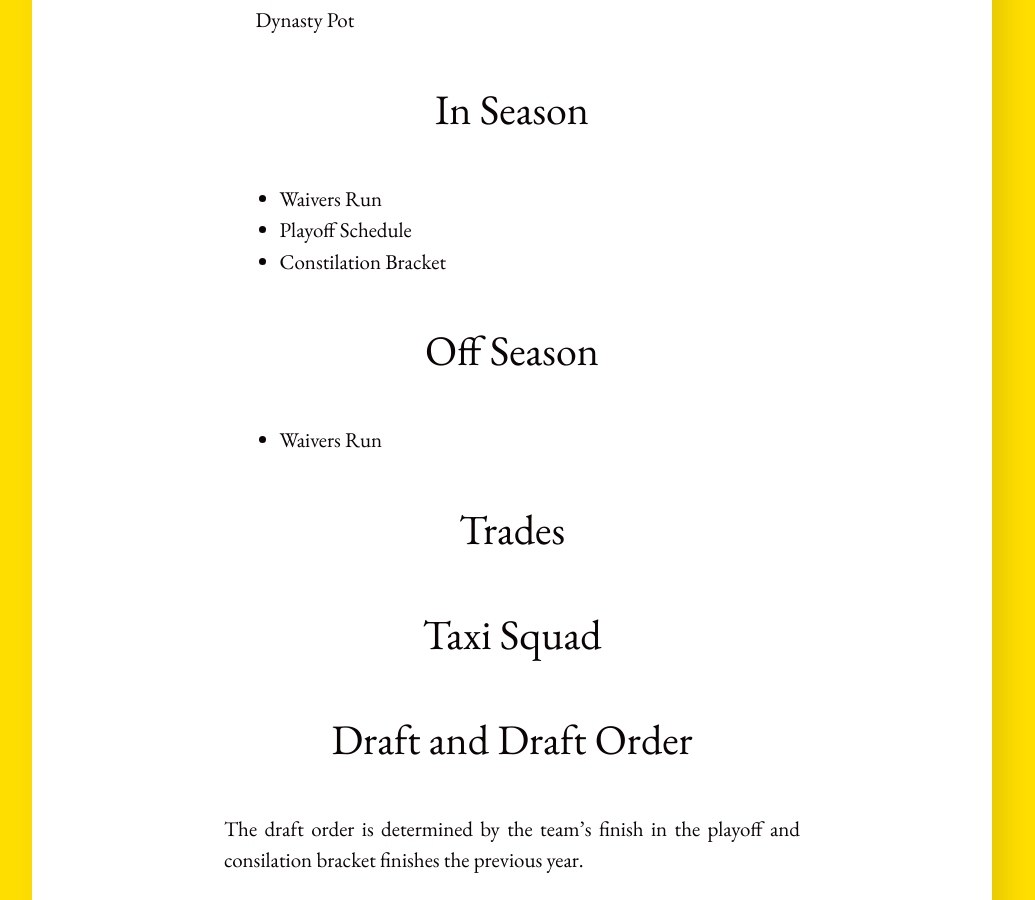
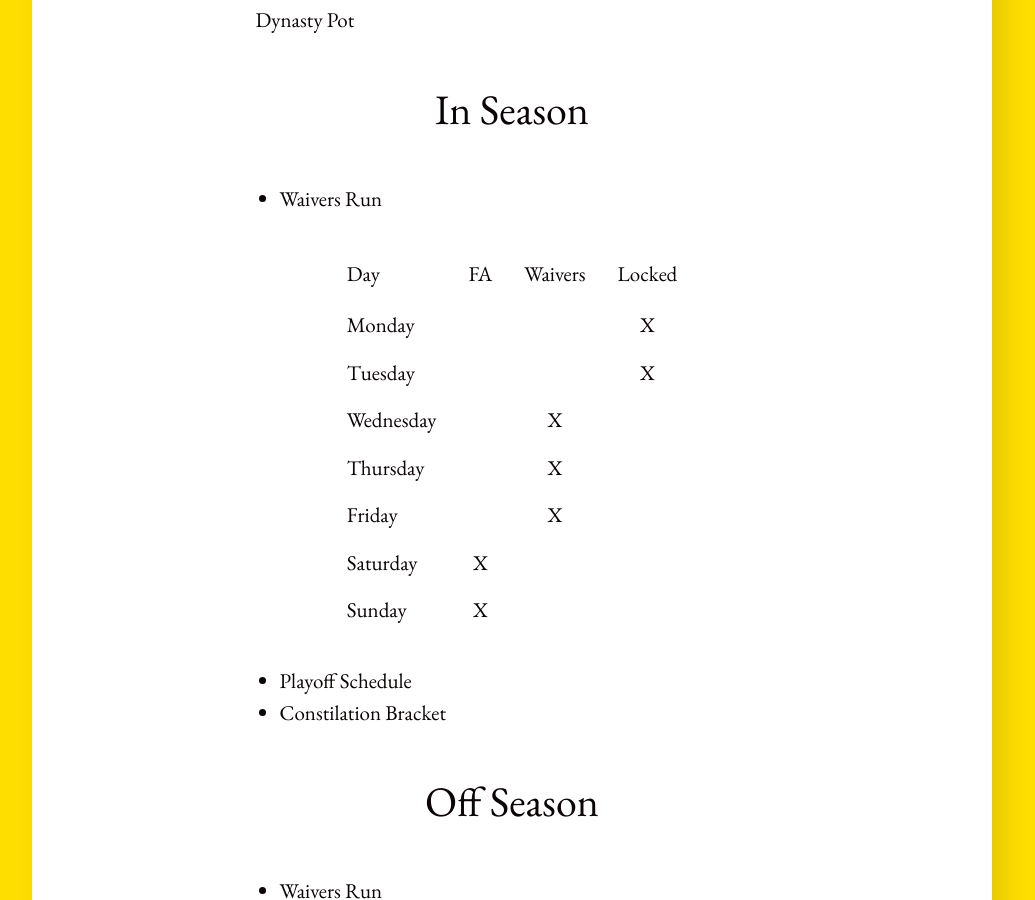
Before and after one commit to swoicik/fantasyfootball, a Jekyll site: the page built from index.md, in a window 1280 px wide and 900 px high, scrolled down 916 px. Shown: the whole window, without its empty margins (128-1163 px from the left). Built offline with Jekyll 4.4.1, drawn with Linux system fonts in a browser that asks for light colours.

Commit message:
Update index.md

```diff
--- a/index.md
+++ b/index.md
@@ -14,6 +14,17 @@
 
 ## In Season
 - Waivers Run
+
+| Day       | FA    | Waivers | Locked  |
+| ---       | :---: | :---:   | :---:   |
+| Monday    |       |         | X       |
+| Tuesday   |       |         | X       |
+| Wednesday |       | X       |         |
+| Thursday  |       | X       |         |
+| Friday    |       | X       |         |
+| Saturday  | X     |         |         |
+| Sunday    | X     |         |         |
+
 - Playoff Schedule
 - Constilation Bracket
 
```
